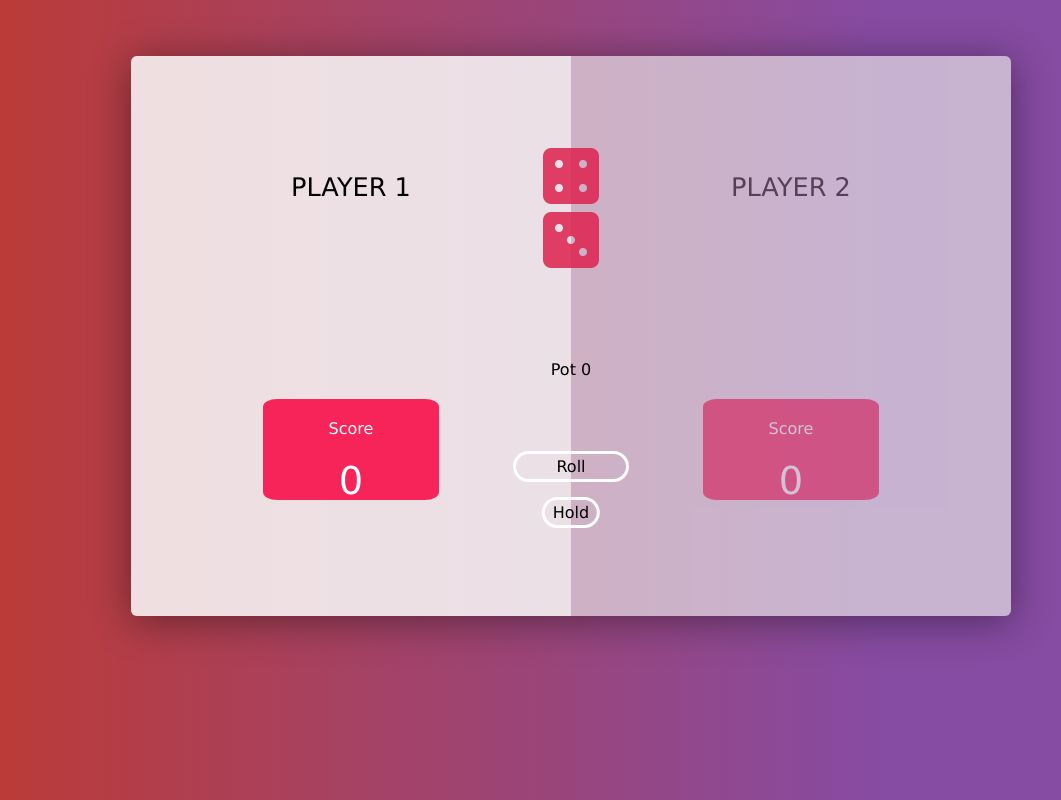
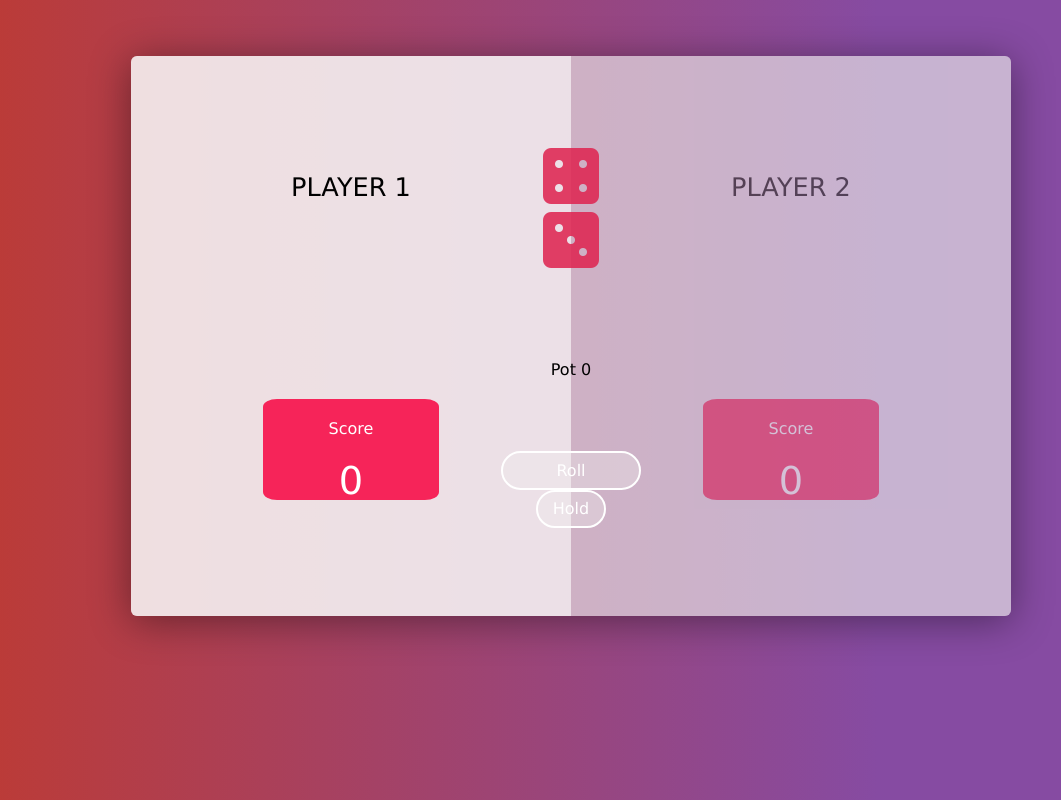
Before and after one commit to smansou/ReactDiceGame, a React (Create React App) app in the folder dice-wars/: page / in a window 1280 px wide. Shown: the whole page, without its empty margins (69-1130 px from the left). Built offline with nearby package versions, Linux system fonts and the light colour scheme.

Commit message:
styling and deployment check

```diff
--- a/dice-wars/src/components/RollArea/RollArea.css
+++ b/dice-wars/src/components/RollArea/RollArea.css
@@ -1,13 +1,13 @@
 
 button{
-    background: none;
-	color: inherit;
+    background: rgba(236, 235, 235, 0.384);
+	color: white;
 	border: none;
 	padding: 0;
 	font: inherit;
 	cursor: pointer;
 	outline: inherit;
-    border: 3px solid white;
+    border: 2px solid white;
     border-radius: 45px;
 
 }
@@ -74,14 +74,15 @@ button{
 
 .rollBtn{
     z-index: 3;
-    width: 9vw;
-    height: 2.4vw;
+    width: 140px;
+    min-width: 120px;
+    height: 40px;
 
 }
 .holdBtn{
     z-index: 3;
-    width: 4.5vw;
-    height: 2.4vw;
+    width: 70px;
+    height: 40px;
     transform: translateX(50%);
 }
 
--- a/dice-wars/src/components/RollArea/RollArea.js
+++ b/dice-wars/src/components/RollArea/RollArea.js
@@ -29,6 +29,7 @@ class RollArea extends React.Component {
 
 
     handleRollClick() {
+
         let newDie1 = Math.ceil(Math.random() * this.sides.length);
         let newDie2 = Math.ceil(Math.random() * this.sides.length);
 
@@ -40,6 +41,7 @@ class RollArea extends React.Component {
                 Object.values(this.sides[newDie1 - 1])[0] +
                      Object.values(this.sides[newDie2 - 1])[0]
             }));
+
 
 
         if (newDie1 + newDie2 === 12) {
```
Also changed, not shown: 2 other files (tests, documents, lock files or other folders).
